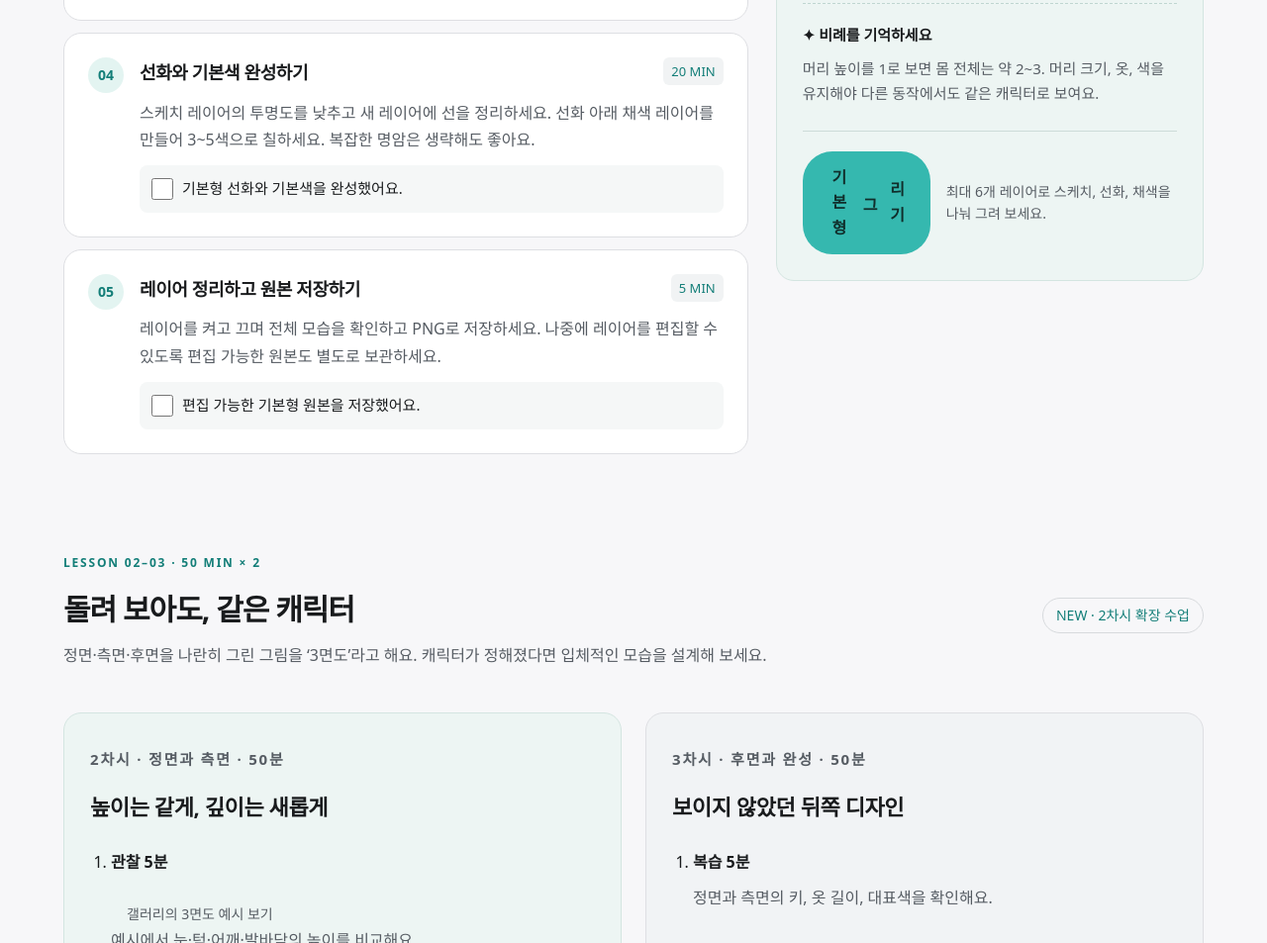
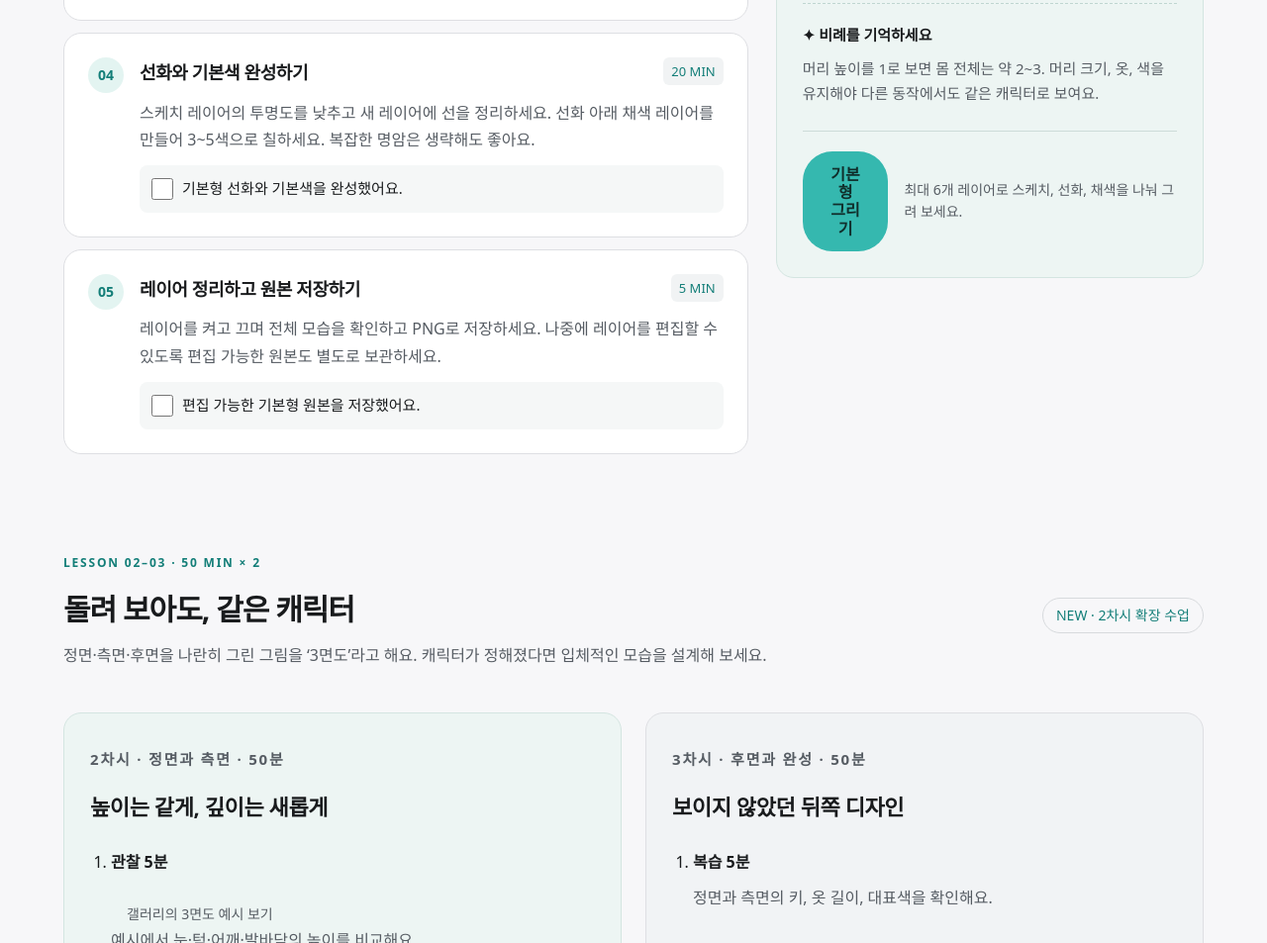
Before and after one commit to a01089501562-lang/character-studio, a plain HTML site: page index.html in a window 1280 px wide. Shown: the part 2335-3288 px from the top of the page at 99% size. Drawn offline with Linux system fonts and the light colour scheme.

Commit message:
Stack basic drawing button label on two lines

```diff
--- a/drawing.css
+++ b/drawing.css
@@ -7,5 +7,5 @@
 @media print{.canvas-open,.drawing-dialog{display:none!important}}
 .studio-canvas-action{display:flex;justify-content:space-between;align-items:center;gap:16px;margin-top:24px;padding-top:20px;border-top:1px solid #cddbd8}.studio-canvas-action p{margin:0;color:var(--muted);font-size:14px;line-height:1.6}.basic-dialog{width:min(1280px,96vw)}.basic-canvas-wrap{background:white}.basic-canvas-wrap canvas{display:block;width:100%;height:auto;touch-action:none;cursor:crosshair}
 .motion-dialog{width:min(1280px,96vw)}
-.basic-drawing-drop{position:relative;top:3px;display:inline-block}
+.basic-drawing-button{flex-direction:column;gap:0;line-height:1.15;min-height:64px}
 @media(max-width:700px){.studio-canvas-action{align-items:flex-start;flex-direction:column}.studio-canvas-action .button{align-self:stretch}}
--- a/index.html
+++ b/index.html
@@ -1,6 +1,6 @@
 <!doctype html>
 <html lang="ko">
-<head><meta charset="utf-8"><meta name="viewport" content="width=device-width, initial-scale=1"><meta name="theme-color" content="#35b8af"><meta name="description" content="특성화고 2학년을 위한 캐릭터 제작 4차시 실습. 기본형, 정면·측면·후면 3면도와 응용동작까지."><title>캐릭터 스튜디오 — 나의 캐릭터에 움직임을</title><link rel="stylesheet" href="style.css"><link rel="stylesheet" href="studio.css?v=3" media="screen"><script src="config.js?v=submit3" defer></script><script type="module" src="app.js"></script><link rel="stylesheet" href="drawing.css?v=6"><link rel="stylesheet" href="turnaround.css?v=4"><script src="turnaround.js?v=3" defer></script><script src="basic-canvas.js?v=1" defer></script><script src="motion-canvas.js?v=1" defer></script><link rel="stylesheet" href="submit.css?v=1"><script src="submit.js?v=3" defer></script><script src="navigation.js" defer></script></head>
+<head><meta charset="utf-8"><meta name="viewport" content="width=device-width, initial-scale=1"><meta name="theme-color" content="#35b8af"><meta name="description" content="특성화고 2학년을 위한 캐릭터 제작 4차시 실습. 기본형, 정면·측면·후면 3면도와 응용동작까지."><title>캐릭터 스튜디오 — 나의 캐릭터에 움직임을</title><link rel="stylesheet" href="style.css"><link rel="stylesheet" href="studio.css?v=3" media="screen"><script src="config.js?v=submit3" defer></script><script type="module" src="app.js"></script><link rel="stylesheet" href="drawing.css?v=7"><link rel="stylesheet" href="turnaround.css?v=4"><script src="turnaround.js?v=3" defer></script><script src="basic-canvas.js?v=1" defer></script><script src="motion-canvas.js?v=1" defer></script><link rel="stylesheet" href="submit.css?v=1"><script src="submit.js?v=3" defer></script><script src="navigation.js" defer></script></head>
 <body>
 <a class="skip" href="#main">본문으로 이동</a>
 <header><a class="brand" href="#"><span class="brand-symbol" aria-hidden="true"></span> <span>CHARACTER<span class="brand-light"> STUDIO</span></span></a><button class="menu-toggle" type="button" aria-expanded="false" aria-controls="lessonNav" aria-label="수업 메뉴 열기"><span></span><span></span><span></span></button><nav id="lessonNav" aria-label="수업 메뉴"><a href="#lesson1">01 기본형</a><a href="#turnaround">02–03 3면도</a><a href="#lesson2">04 응용동작</a><a href="#gallery">예시 갤러리</a><a href="#submit">작품 제출</a></nav></header>
@@ -8,7 +8,7 @@
 <section class="hero"><div><p class="eyebrow">DESIGN LAB / CHARACTER DESIGN</p><div class="tags"><span>특성화고 2학년</span><span>50분 × 4차시</span><span>태블릿 드로잉</span></div><h1>나의 캐릭터에<br><em>움직임</em>을 더하다.</h1><p class="hero-copy">작은 아이디어를 나만의 캐릭터로.<br>기본형과 세 방향의 모습을 만들고,<br>세 가지 동작으로 이야기를 전해 보세요.</p><a class="button primary" href="#lesson1">실습 시작하기</a><a class="text-link" href="#gallery">예시 먼저 살펴보기</a></div><div class="hero-art"><span class="art-tag">나만의 캐릭터가 시작되는 곳</span><img src="assets/jump.svg" alt="보라색 재킷의 SD 캐릭터 루미가 두 팔을 벌려 점프하는 예시"><span class="floating-note">같은 캐릭터, 새로운 움직임 ✦</span><div class="art-caption"><span>CHARACTER SKETCHBOOK</span><strong>루미의 기분 좋은 점프!</strong><span>2.5등신 · 4색 팔레트</span></div></div></section>
 <section class="overview" aria-label="수업 목표"><div><span class="mini-label">TODAY'S MISSION</span><h2>하나의 캐릭터.<br>세 방향, 다양한 움직임.</h2></div><div><b>01</b><h3>기본형 1종</h3><p>실루엣과 색으로<br>캐릭터의 개성 정하기</p></div><div><b>03+</b><h3>응용동작 3종 이상</h3><p>표정뿐 아니라<br>몸의 자세까지 바꾸기</p></div><div><b>PNG</b><h3>작품 파일 최대 3개</h3><p>기본형·응용동작·3면도를<br>각각 PNG로 저장하기</p></div></section>
 <aside class="prep"><strong>시작 전 준비</strong><span>태블릿 + 펜</span><span>드로잉 앱</span><span>충분한 배터리</span><p>권장: 가로 2400 × 1800px 캔버스 · 스케치 / 선화 / 채색 레이어 분리 · 기본색 3~5색</p></aside>
-<section id="lesson1" class="lesson"><div class="section-heading"><div><p class="eyebrow">LESSON 01 · 50 MIN</p><h2>먼저, 나다운 캐릭터 만들기</h2><p>복잡한 장식보다 기억에 남는 특징부터 정해 보세요.</p></div><span class="pill">목표: 정면 기본형 완성</span></div><div class="lesson-grid"><div id="steps1" class="steps"></div><aside class="notebook"><span class="mini-label">CHARACTER NOTE</span><h3>내 캐릭터의 첫 페이지</h3><p>짧게 적어도 좋아요. 이 설정이 동작의 힌트가 됩니다.</p><label>캐릭터 이름<input id="characterName" maxlength="40" placeholder="예: 루미"></label><label>성격과 좋아하는 것<textarea id="personality" rows="3" maxlength="300" placeholder="예: 호기심이 많고 새로운 곳을 탐험하는 걸 좋아해요."></textarea></label><label>반드시 유지할 특징 3가지<textarea id="features" rows="3" maxlength="300" placeholder="예: 둥근 단발 / 민트색 머리핀 / 보라색 재킷"></textarea></label><p class="save-note" id="saveStatus" role="status">내용은 이 브라우저에만 저장됩니다.</p><div class="tip"><b>✦ 비례를 기억하세요</b><p>머리 높이를 1로 보면 몸 전체는 약 2~3. 머리 크기, 옷, 색을 유지해야 다른 동작에서도 같은 캐릭터로 보여요.</p></div><div class="studio-canvas-action"><button type="button" id="basicDrawingOpen" class="button primary" aria-haspopup="dialog">기본형 <span class="basic-drawing-drop">그</span>리기</button><p>최대 6개 레이어로 스케치, 선화, 채색을 나눠 그려 보세요.</p></div></aside></div></section>
+<section id="lesson1" class="lesson"><div class="section-heading"><div><p class="eyebrow">LESSON 01 · 50 MIN</p><h2>먼저, 나다운 캐릭터 만들기</h2><p>복잡한 장식보다 기억에 남는 특징부터 정해 보세요.</p></div><span class="pill">목표: 정면 기본형 완성</span></div><div class="lesson-grid"><div id="steps1" class="steps"></div><aside class="notebook"><span class="mini-label">CHARACTER NOTE</span><h3>내 캐릭터의 첫 페이지</h3><p>짧게 적어도 좋아요. 이 설정이 동작의 힌트가 됩니다.</p><label>캐릭터 이름<input id="characterName" maxlength="40" placeholder="예: 루미"></label><label>성격과 좋아하는 것<textarea id="personality" rows="3" maxlength="300" placeholder="예: 호기심이 많고 새로운 곳을 탐험하는 걸 좋아해요."></textarea></label><label>반드시 유지할 특징 3가지<textarea id="features" rows="3" maxlength="300" placeholder="예: 둥근 단발 / 민트색 머리핀 / 보라색 재킷"></textarea></label><p class="save-note" id="saveStatus" role="status">내용은 이 브라우저에만 저장됩니다.</p><div class="tip"><b>✦ 비례를 기억하세요</b><p>머리 높이를 1로 보면 몸 전체는 약 2~3. 머리 크기, 옷, 색을 유지해야 다른 동작에서도 같은 캐릭터로 보여요.</p></div><div class="studio-canvas-action"><button type="button" id="basicDrawingOpen" class="button primary basic-drawing-button" aria-haspopup="dialog"><span>기본형</span><span>그리기</span></button><p>최대 6개 레이어로 스케치, 선화, 채색을 나눠 그려 보세요.</p></div></aside></div></section>
 <section id="turnaround" class="lesson">
 <div class="section-heading"><div><p class="eyebrow">LESSON 02–03 · 50 MIN × 2</p><h2>돌려 보아도, 같은 캐릭터</h2><p>정면·측면·후면을 나란히 그린 그림을 ‘3면도’라고 해요. 캐릭터가 정해졌다면 입체적인 모습을 설계해 보세요.</p></div><span class="pill">NEW · 2차시 확장 수업</span></div>
 <div class="turn-lessons">
```
